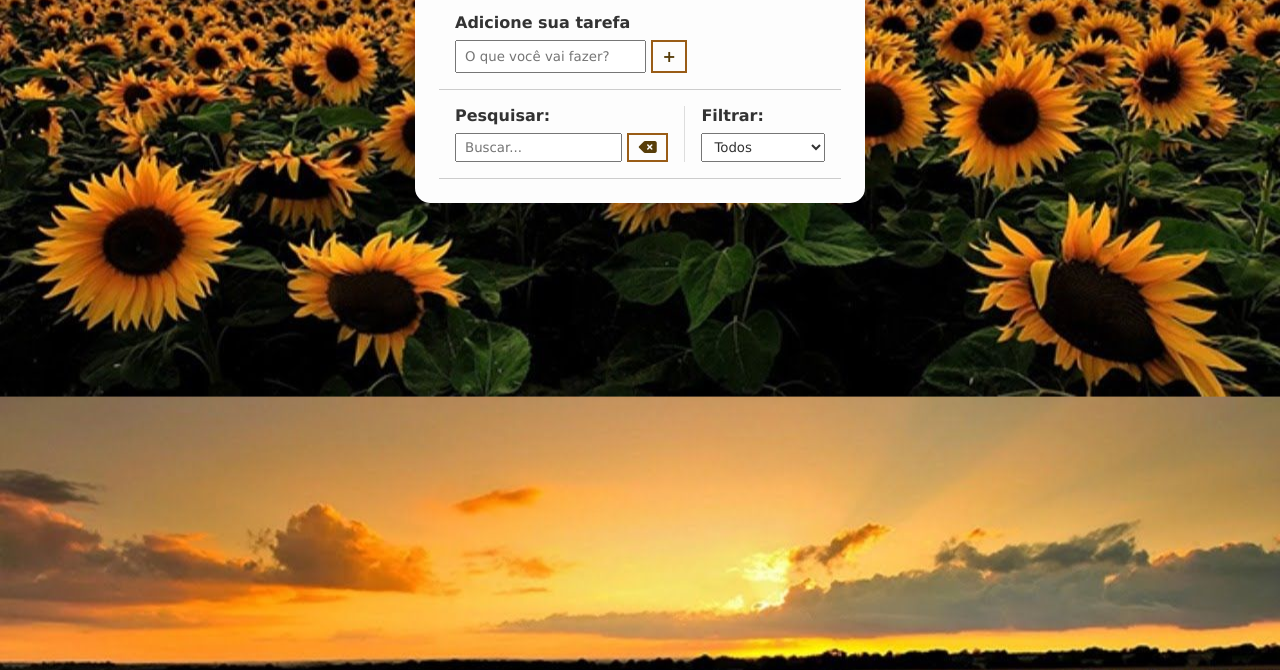
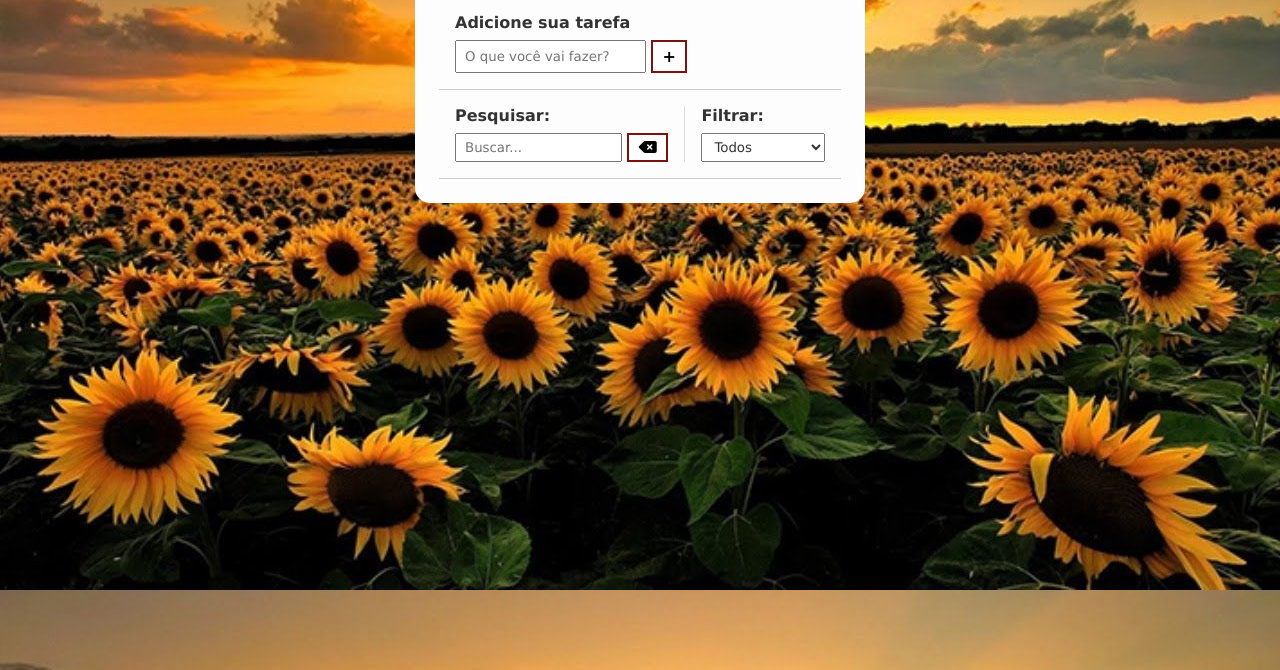
Before and after one commit to Adnabackman/to-do-list, a plain HTML site: page index.html in a window 1280 px wide. Shown: the part 130-800 px from the top of the page. Drawn offline with Linux system fonts and the light colour scheme.

Commit message:
Update styles.css

```diff
--- a/styles.css
+++ b/styles.css
@@ -1,21 +1,22 @@
+/* Geral */
 * {
     padding: 0;
     margin: 0;
-    box-sizing: border-box;
+    box-sizing:border-box;
     font-family: Verdana;
     color: #333;
   }
 
   body {
     background-image: url("./bg.jpg");
-    background-position: center;
+    background-position: initial;
     background-size: cover;
   }
 
   button {
     background-color: #fdfdfd;
-    color:(243, 168, 27);
-    border: 2px solid rgb(153, 92, 22);
+    color: rgb(73, 14, 14);
+    border: 2px solid rgb(122, 18, 18);
     padding: 0.3rem 0.6rem;
     font-size: 1rem;
     cursor: pointer;
@@ -26,7 +27,7 @@
   }
 
   button:hover {
-    background-color:rgb(153, 92, 22);;
+    background-color:rgb(122, 18, 18);
   }
 
   button:hover > i {
@@ -35,7 +36,7 @@
 
   button i {
     pointer-events: none;
-    color: #573d09;
+    color: #000;
     font-weight: bold;
   }
 
@@ -89,6 +90,7 @@
     color: #444;
   }
 
+  /* Todo Toolbar */
   #toolbar {
     padding: 1rem;
     border-bottom: 1px solid #ccc;
@@ -126,6 +128,8 @@
   #filter select {
     flex: 1;
   }
+
+  /* Todo List */
   .todo {
     display: flex;
     justify-content: space-around;
@@ -145,7 +149,7 @@
   }
 
   .done {
-    background: rgb(27, 16, 4);
+    background: rgb(122, 18, 18);
   }
 
   .done h3 {
```
